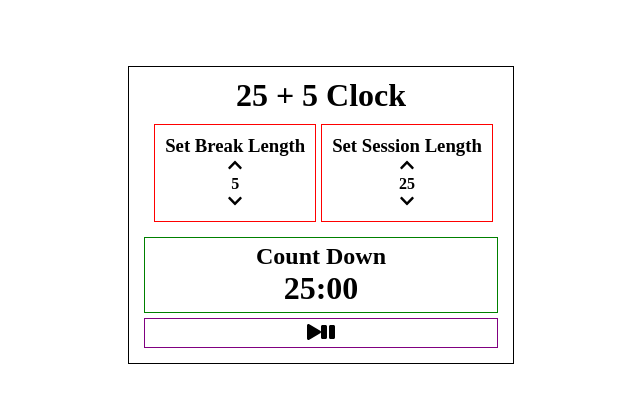
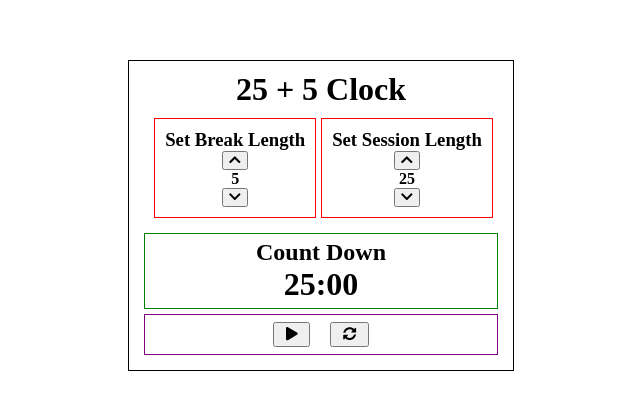
Before and after one commit to codyjamesbrooks/FCC-25-5-timer, a React (Create React App) app: page / in a window 1280 px wide. Shown: the part 185-594 px from the top of the page, without its empty margins (319-959 px from the left). Built offline with nearby package versions, Linux system fonts and the light colour scheme.

Commit message:
additions

```diff
--- a/public/index.html
+++ b/public/index.html
@@ -39,5 +39,6 @@
       To begin the development, run `npm start` or `yarn start`.
       To create a production bundle, use `npm run build` or `yarn build`.
     -->
+    <script src="https://cdn.freecodecamp.org/testable-projects-fcc/v1/bundle.js"></script>
   </body>
 </html>
--- a/src/App.css
+++ b/src/App.css
@@ -25,6 +25,14 @@ body {
   padding: 10px;
   margin-left: 5px;
 }
+#break > button {
+  padding-right: 5px;
+  padding-left: 5px;
+}
+#session > button {
+  padding-right: 5px;
+  padding-left: 5px;
+}
 
 /* CountDownTimer styling */
 #countdown-container {
@@ -37,3 +45,8 @@ body {
   padding: 5px;
   margin: 5px;
 }
+#timer-controls > button {
+  display: inline-block;
+  margin: 2px 10px;
+  padding: 3px 11px;
+}
--- a/src/App.js
+++ b/src/App.js
@@ -10,21 +10,42 @@ class App extends React.Component {
     this.state = {
       break: 5,
       session: 25,
+      timerRunningFlag: false,
     };
-
     this.handleBreakSet = this.handleBreakSet.bind(this);
     this.handleSessionSet = this.handleSessionSet.bind(this);
+    this.handleResetClick = this.handleResetClick.bind(this);
+    this.handleStartTimerClick = this.handleStartTimerClick.bind(this);
   }
 
   handleBreakSet(number) {
-    this.setState((state) => ({
-      break: state.break + number,
-    }));
+    if (
+      (this.state.break > 1 || number > 0) &&
+      this.state.timerRunningFlag === false
+    ) {
+      this.setState((state) => ({
+        break: Math.min(60, state.break + number),
+      }));
+    }
   }
   handleSessionSet(number) {
-    this.setState((state) => ({
-      session: state.session + number,
-    }));
+    if (
+      (this.state.session > 1 || number > 0) &&
+      this.state.timerRunningFlag === false
+    ) {
+      this.setState((state) => ({
+        session: Math.min(60, state.session + number),
+      }));
+    }
+  }
+  handleResetClick() {
+    this.setState({
+      break: 5,
+      session: 25,
+    });
+  }
+  handleStartTimerClick() {
+    this.setState((state) => ({ timerRunningFlag: !state.timerRunningFlag }));
   }
 
   render() {
@@ -37,7 +58,13 @@ class App extends React.Component {
           handleBreakSet={this.handleBreakSet}
           handleSessionSet={this.handleSessionSet}
         />
-        <CountDownTimer session={this.state.session} break={this.state.break} />
+        <CountDownTimer
+          session={this.state.session}
+          break={this.state.break}
+          timerRunningFlag={this.state.timerRunningFlag}
+          handleResetClick={this.handleResetClick}
+          handleStartTimerClick={this.handleStartTimerClick}
+        />
       </div>
     );
   }
--- a/src/BreakSessionSet.js
+++ b/src/BreakSessionSet.js
@@ -11,31 +11,35 @@ class BreakSessionSet extends React.Component {
       <div id="set-timers-container">
         <div id="break">
           <h3 id="break-label">Set Break Length</h3>
-          <FontAwesomeIcon
+          <button
             id="break-increment"
-            icon={faChevronUp}
             onClick={(number) => this.props.handleBreakSet(1)}
-          />
+          >
+            <FontAwesomeIcon icon={faChevronUp} />
+          </button>
           <h4 id="break-length">{this.props.break}</h4>
-          <FontAwesomeIcon
+          <button
             id="break-decrement"
-            icon={faChevronDown}
             onClick={(number) => this.props.handleBreakSet(-1)}
-          />
+          >
+            <FontAwesomeIcon icon={faChevronDown} />
+          </button>
         </div>
         <div id="session">
           <h3 id="session-label">Set Session Length</h3>
-          <FontAwesomeIcon
+          <button
             id="session-increment"
-            icon={faChevronUp}
             onClick={(number) => this.props.handleSessionSet(1)}
-          />
+          >
+            <FontAwesomeIcon icon={faChevronUp} />
+          </button>
           <h4 id="session-length">{this.props.session}</h4>
-          <FontAwesomeIcon
+          <button
             id="session-decrement"
-            icon={faChevronDown}
             onClick={(number) => this.props.handleSessionSet(-1)}
-          />
+          >
+            <FontAwesomeIcon icon={faChevronDown} />
+          </button>
         </div>
       </div>
     );
--- a/src/CountDownTimer.js
+++ b/src/CountDownTimer.js
@@ -3,31 +3,49 @@ import React from "react";
 // FontAwesome imports
 import { faPlay } from "@fortawesome/free-solid-svg-icons";
 import { faPause } from "@fortawesome/free-solid-svg-icons";
+import { faSyncAlt } from "@fortawesome/free-solid-svg-icons";
 import { FontAwesomeIcon } from "@fortawesome/react-fontawesome";
 
 class CountDownTimer extends React.Component {
   render() {
-    let displayTime = this.props.session * 60;
+    let sessionTimeRemaining = this.props.session * 60;
+    let breakTimeRemaining = this.props.breakTime * 60;
+    const decreaseTimer = (timeRemaining) => {
+      --timeRemaining;
+    };
 
+    let decreaseTimeLeft = () => {
+      while (this.state.timeRunningFlag && sessionTimeRemaining > 0) {
+        setInterval(decreaseTimer(sessionTimeRemaining), 1000);
+      }
+    };
     return (
       <div>
         <div id="countdown-container">
           <h2 id="timer-label">Count Down</h2>
           <h1 id="time-left">
-            {(displayTime / 60).toLocaleString("en-US", {
+            {Math.floor(sessionTimeRemaining / 60).toLocaleString("en-US", {
               minimumIntegerDigits: 2,
               useGrouping: false,
             })}
             :
-            {(displayTime % 60).toLocaleString("en-US", {
+            {(sessionTimeRemaining % 60).toLocaleString("en-US", {
               minimumIntegerDigits: 2,
               useGrouping: false,
             })}
           </h1>
         </div>
         <div id="timer-controls">
-          <FontAwesomeIcon icon={faPlay} />
-          <FontAwesomeIcon icon={faPause} />
+          <button id="start_stop" onClick={this.props.handleStartTimerClick}>
+            {this.props.timerRunningFlag ? (
+              <FontAwesomeIcon icon={faPause} />
+            ) : (
+              <FontAwesomeIcon icon={faPlay} />
+            )}
+          </button>
+          <button id="reset" onClick={this.props.handleResetClick}>
+            <FontAwesomeIcon icon={faSyncAlt} />
+          </button>
         </div>
       </div>
     );
```
